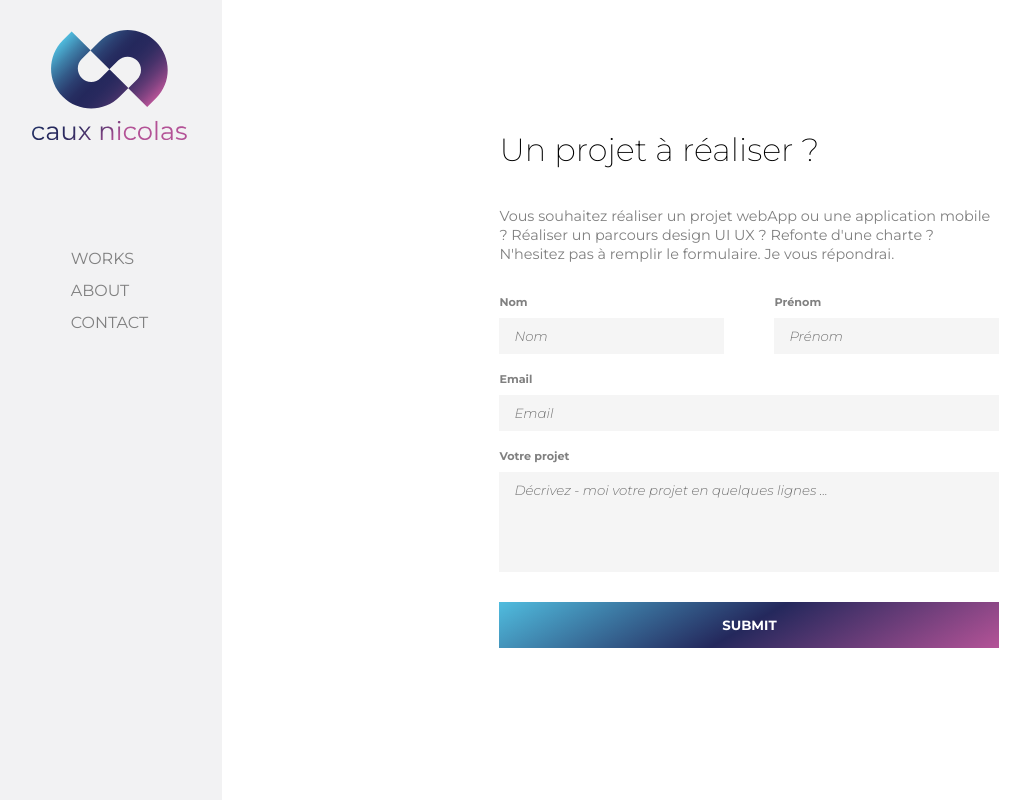
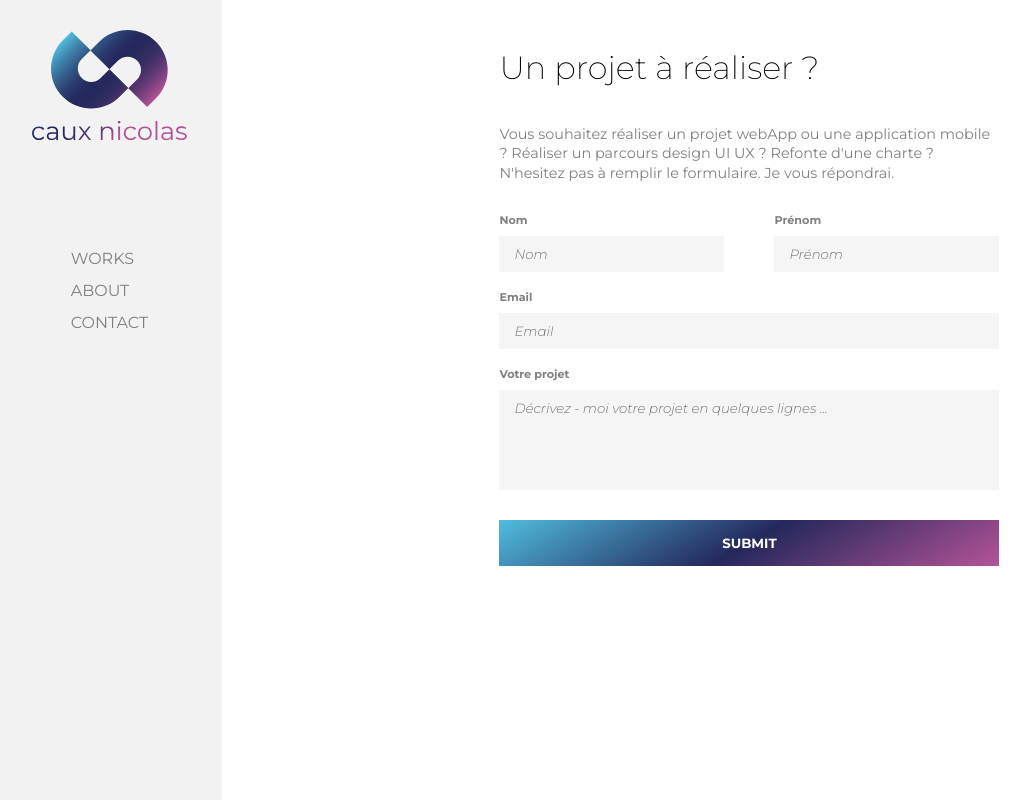
Before and after one commit to cauxNicolas/portfolio, a React (Create React App) app: page /contact in a window 1280 px wide. Shown: the whole page, without its empty margins (3-1033 px from the left). Built offline with nearby package versions, Linux system fonts and the light colour scheme.

Commit message:
correction css content

```diff
--- a/src/App.css
+++ b/src/App.css
@@ -67,17 +67,19 @@ nav a {
 }
 .container {
 	display: flex;
+	height: 100vh;
 }
 
 .menu {
 	width: 200px;
-	height: calc(100vh - 60px);
+	/* height: calc(100vh - 60px); */
 	padding: 30px;
 	background-color: var(--gris-menu);
 	display: flex;
 	flex-direction: column;
 	align-items: center;
 	/* box-shadow: 5px 0 10px rgba(187, 187, 187, 0.596); */
+	overflow: hidden;
 }
 
 .menu img {
@@ -106,8 +108,9 @@ div.menu > a {
 	width: 100%;
 	display: flex;
 	align-items: center;
-	justify-content: center;
 	flex-direction: column;
+	overflow-y: scroll;
+	margin-top: 30px;
 }
 
 .black {
--- a/src/containers/Contact.js
+++ b/src/containers/Contact.js
@@ -18,14 +18,13 @@ const Contact = () => {
 			...valueInput,
 			[event.target.name]: event.target.value,
 		});
-		console.log("---->", event.target);
 	};
 
 	// Soumission du formulaire
 	const handleSubmit = (event) => {
 		event.preventDefault();
+		console.log(valueInput);
 	};
-	console.log(valueInput);
 	return (
 		<>
 			<div id="formulaire" className="effect">
```
Also changed, not shown: 1 other file (tests, documents, lock files or other folders).
